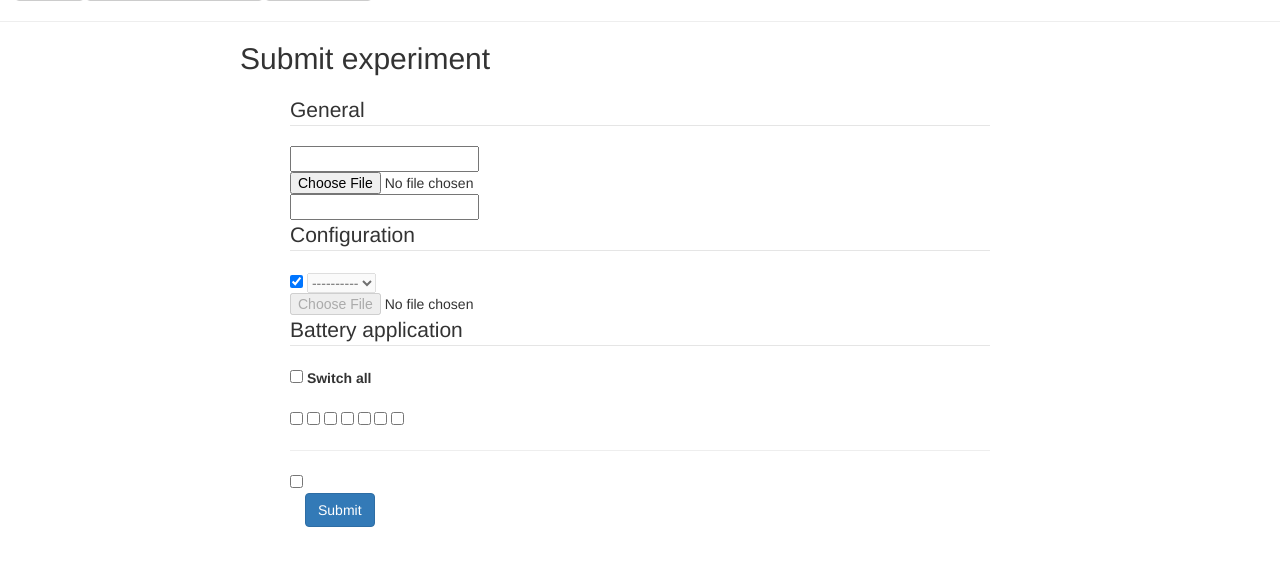
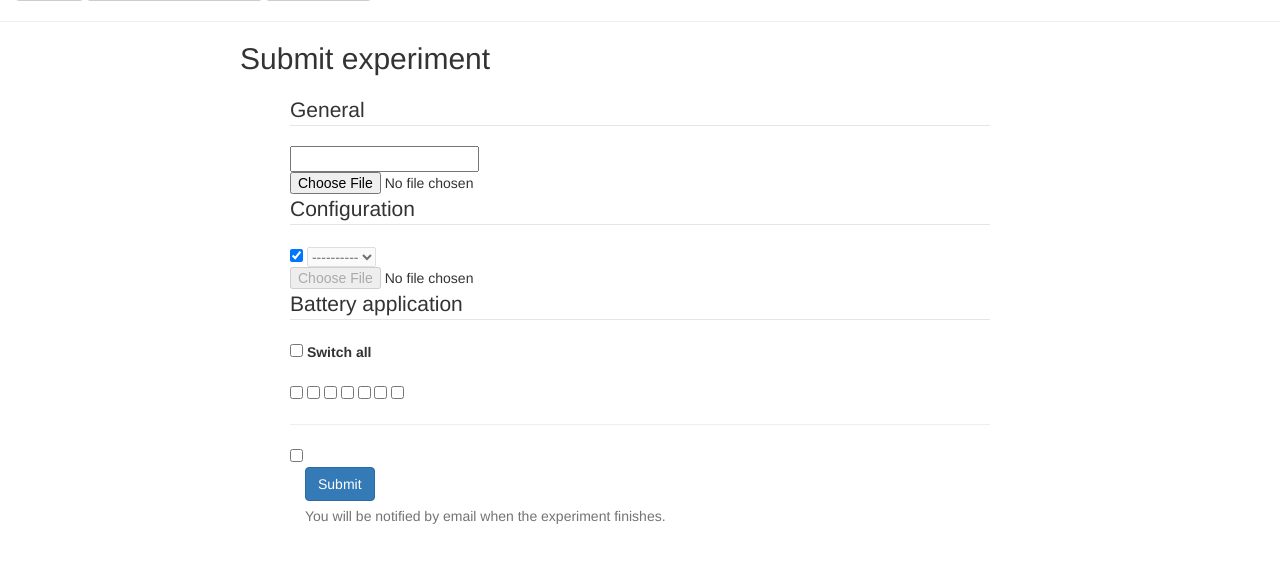
Before and after one commit to crocs-muni/RTTWebInterface, a Django app: page /SubmitExperiment/ in a window 1280 px wide. Shown: the part 161-727 px from the top of the page. Run offline with Django 3.2, Linux system fonts and the light colour scheme; the visitor is signed in with stand-in values (Sample User, id 1); data that the repository does not hold is empty; parts of the project's set-up code (start-up, migrations or seed data) failed here and were passed over; some libraries are stand-ins or nearby versions.

Commit message:
Experiments are automatically created with user email

```diff
--- a/SubmitExperiment/forms.py
+++ b/SubmitExperiment/forms.py
@@ -8,8 +8,6 @@ class ExperimentForm(forms.Form):
     exp_name = forms.CharField(label='Experiment name',
                                max_length=255)
     in_file = forms.FileField(label='Input file for batteries')
-    email = forms.EmailField(label='E-Mail for notifications',
-                             max_length=255, required=False)
 
     # Configuration fields
     default_cfg = forms.BooleanField(label='Use default configuration (recommended)',
--- a/SubmitExperiment/templates/SubmitExperiment/index.html
+++ b/SubmitExperiment/templates/SubmitExperiment/index.html
@@ -54,7 +54,6 @@
             <legend>General</legend>
             {{ form.exp_name|bootstrap }}
             {{ form.in_file|bootstrap }}
-            {{ form.email|bootstrap }}
         </fieldset>
 
         <fieldset>
@@ -84,6 +83,7 @@
         <div class="form-group">
             <div class="col-sm-10">
                 <button type="submit" class="btn btn-primary">Submit</button>
+                <span class="help-block">You will be notified by email when the experiment finishes.</span>
             </div>
         </div>
     </form>
--- a/SubmitExperiment/views.py
+++ b/SubmitExperiment/views.py
@@ -49,7 +49,7 @@ def get_auth_error(request, access_code):
         return None
 
 
-def submit_experiment(form, in_file_path, cfg_file_path):
+def submit_experiment(form, email, in_file_path, cfg_file_path):
     args_str = os.path.abspath(SUBMIT_EXPERIMENT_BINARY)
     if form.cleaned_data['batt_sts']:
         args_str += ' --nist_sts '
@@ -68,8 +68,8 @@ def submit_experiment(form, in_file_path, cfg_file_path):
     if form.cleaned_data['batt_tu_bab']:
         args_str += ' --tu01_blockalphabit '
 
-    if form.cleaned_data['email'] != '':
-        args_str += ' --email {} '.format(form.cleaned_data['email'])
+    if email is not None and len(email) > 0:
+        args_str += ' --email {} '.format(email)
 
     args_str += ' --name \'{}\' --cfg \'{}\' --file \'{}\' ' \
         .format(form.cleaned_data['exp_name'], cfg_file_path, in_file_path)
@@ -157,10 +157,11 @@ def index(request, access_code=None):
             fs = FileSystemStorage()
             in_file_path = fs.path(fs.save(in_file.name, in_file))
             cfg_file_path = fs.path(fs.save(cfg_file.name, cfg_file))
+            email = request.user.email
 
             try:
                 _thread.start_new_thread(submit_experiment,
-                                         (form, in_file_path, cfg_file_path))
+                                         (form, email, in_file_path, cfg_file_path))
             except BaseException as e:
                 print('Could not start a thread: {}'.format(e))
 
```
